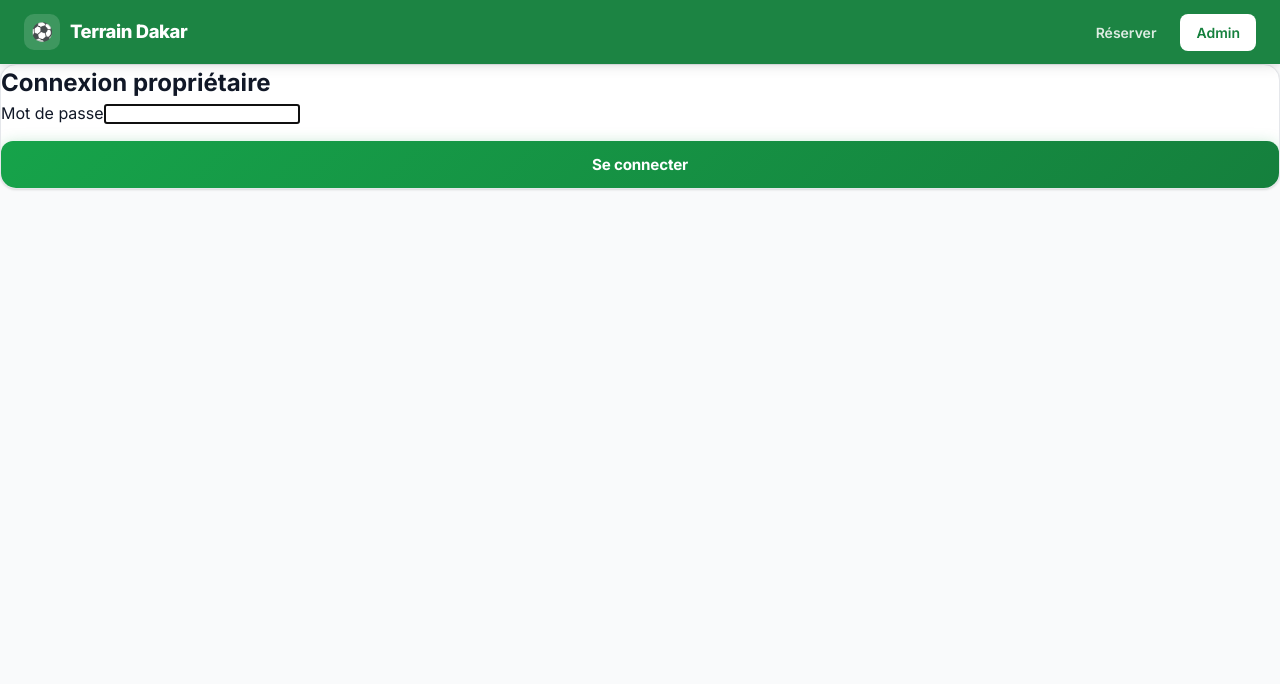
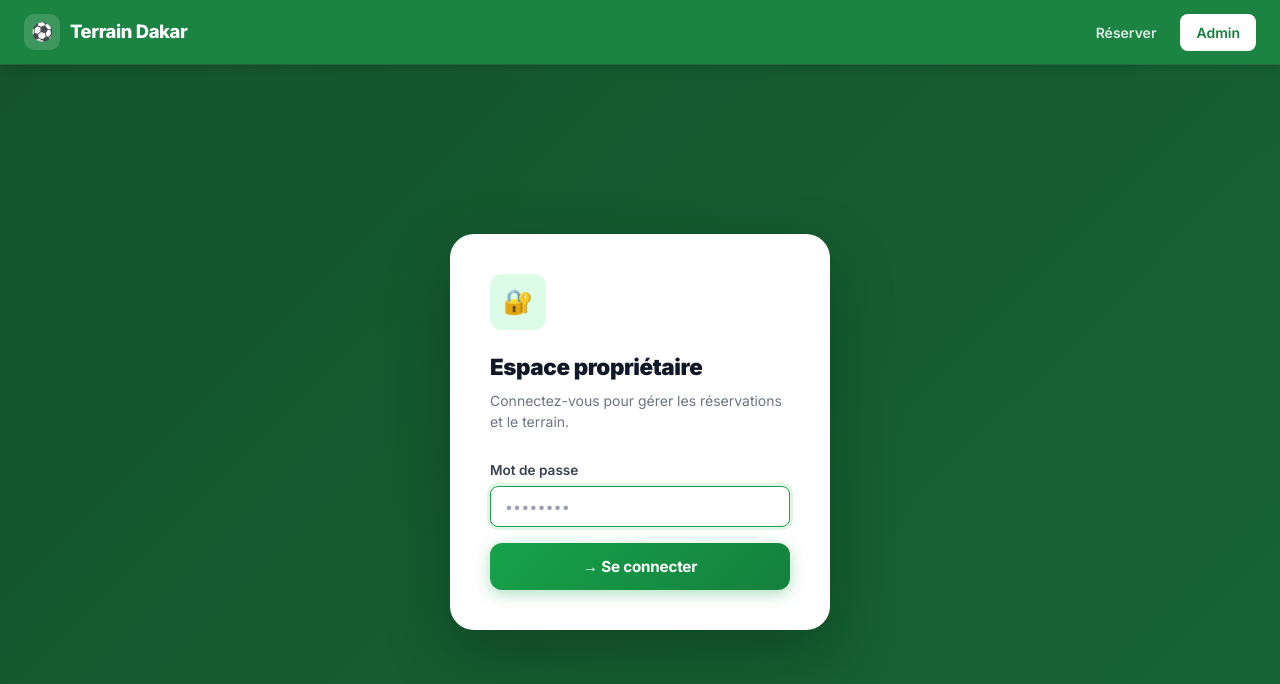
Before and after one commit to Mtg221/foot, a React (Vite) app in the folder frontend/: page /admin/login in a window 1280 px wide. Shown: the top 684 px of the page. Built offline with nearby package versions, Linux system fonts and the light colour scheme; no server answers.

Commit message:
design: refonte complète du frontend

```diff
--- a/frontend/src/pages/AdminLoginPage.jsx
+++ b/frontend/src/pages/AdminLoginPage.jsx
@@ -17,33 +17,37 @@ export default function AdminLoginPage() {
       localStorage.setItem("adminToken", res.data.token);
       navigate("/admin");
     } catch {
-      setErreur("Mot de passe incorrect.");
+      setErreur("Mot de passe incorrect. Réessayez.");
     } finally {
       setLoading(false);
     }
   };
 
   return (
-    <main>
-      <div className="card">
-        <h2>Connexion propriétaire</h2>
-        {erreur && <div className="error-msg">{erreur}</div>}
+    <div className="login-wrapper">
+      <div className="login-card">
+        <div className="login-icon">🔐</div>
+        <h2>Espace propriétaire</h2>
+        <p>Connectez-vous pour gérer les réservations et le terrain.</p>
+        {erreur && <div className="error-msg">⚠️ {erreur}</div>}
         <form onSubmit={handleSubmit}>
           <div className="form-group">
-            <label>Mot de passe</label>
+            <label className="form-label">Mot de passe</label>
             <input
               type="password"
+              className="form-input"
               value={password}
               onChange={(e) => setPassword(e.target.value)}
+              placeholder="••••••••"
               required
               autoFocus
             />
           </div>
-          <button type="submit" className="btn btn-primary" disabled={loading}>
-            {loading ? "Connexion..." : "Se connecter"}
+          <button type="submit" className="btn btn-primary" disabled={loading} style={{marginTop:"8px"}}>
+            {loading ? "Connexion..." : "→ Se connecter"}
           </button>
         </form>
       </div>
-    </main>
+    </div>
   );
 }
```
